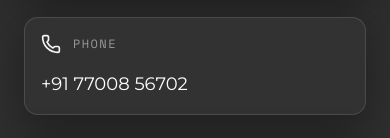
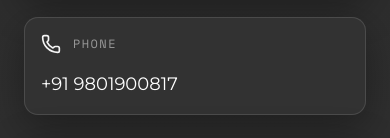
Before and after one commit to godCodingL/HrkGroups, a React (Vite) app: page / in a window 390 px wide. Shown: the part 4506-4644 px from the top of the page. Built offline with nearby package versions, Linux system fonts and the light colour scheme.

Commit message:
Update phone number in App component

```diff
--- a/src/App.tsx
+++ b/src/App.tsx
@@ -770,7 +770,7 @@ function ContactSection() {
               </span>
             </div>
             <p className="text-hrk-white text-lg font-display">
-              +91 77008 56702
+              +91 9801900817
             </p>
           </div>
 
```
